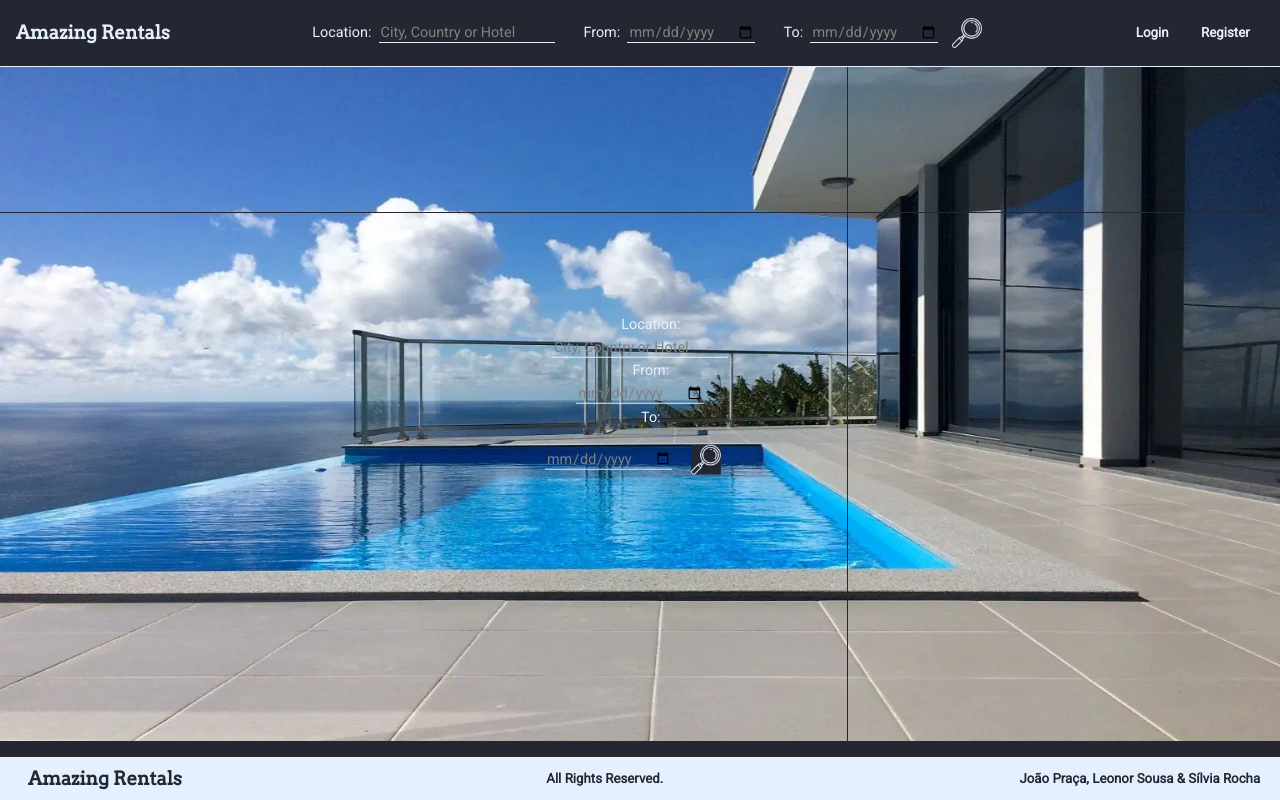
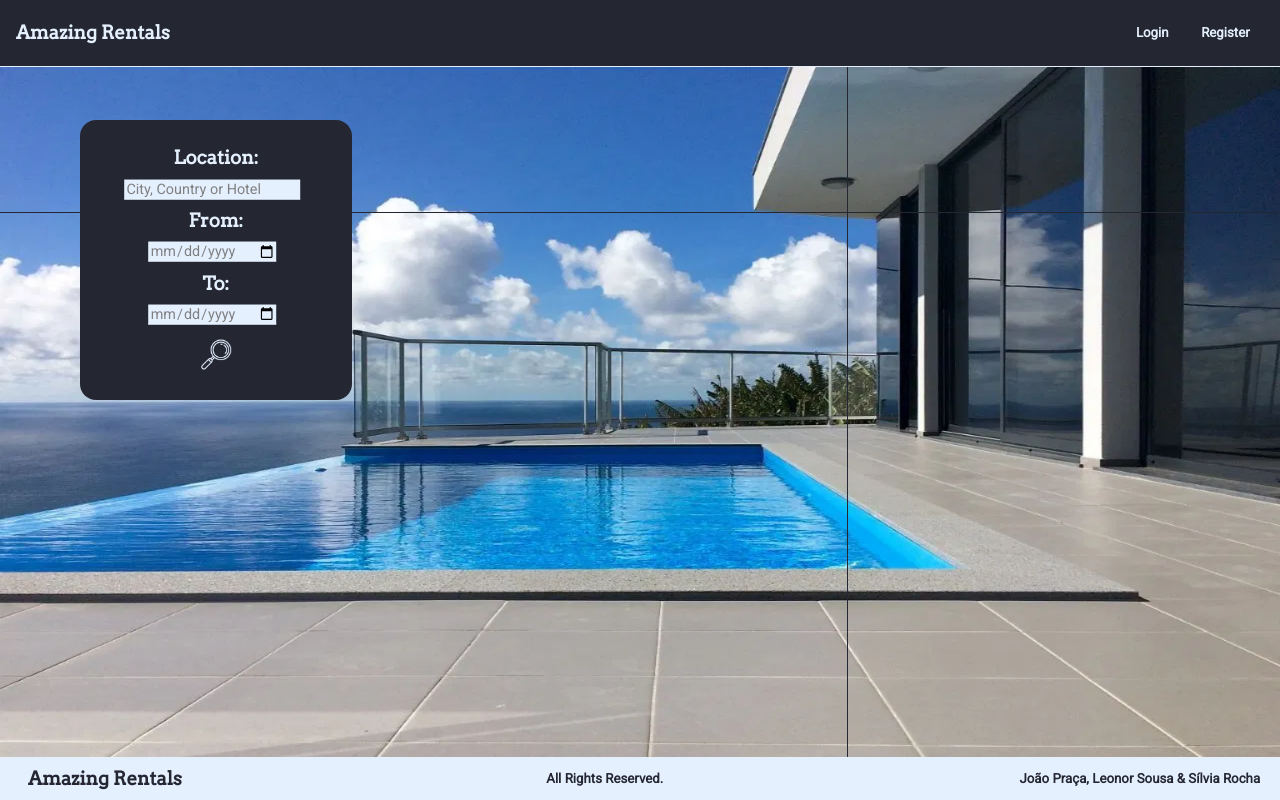
Before and after one commit to jarpraca/LTW_1920, a PHP site: page /homepage.php in a window 1280 px wide. Run offline with PHP 8.4, Linux system fonts and the light colour scheme; some libraries are stand-ins or nearby versions.

Commit message:
Improved homepage

```diff
--- a/addProperty.php
+++ b/addProperty.php
@@ -3,6 +3,8 @@
   $logedin=true;
   if (!isset($_SESSION['user']))
     header( 'Location: homepage.php' );
+
+  $displaySearch = true;
   include('templates/common/header.php');
   $action_form="templates/forms/addProperty_action.php";
 
--- a/editProfile.php
+++ b/editProfile.php
@@ -4,6 +4,7 @@
   if (!isset($_SESSION['user']))
     header( 'Location: homepage.php' );
 
+  $displaySearch = true;
   include('templates/common/header.php');
 
   $action_form="templates/forms/editProfile_action.php";
--- a/editProperty.php
+++ b/editProperty.php
@@ -10,6 +10,7 @@
   if ($_SESSION['user']!=$owner)
     header( 'Location: homepage.php' );
 
+  $displaySearch = true;
   include('templates/common/header.php');
   $action_form="templates/forms/editProperty_action.php?id=" . $_GET['id'];
 
--- a/homepage.php
+++ b/homepage.php
@@ -1,14 +1,17 @@
 <?php
   session_start();
   $logedin=false;
+  $displaySearch = false;
   if (isset($_SESSION['user']))
     $logedin=true;
   include('templates/common/header.php');
 ?>
   <div id="homepage">
-<?php
-  include('templates/common/search.php');
-?>
+    <div class="homepageForm">
+      <?php
+        include('templates/common/search.php');
+      ?>
+    </div>
   </div>
 <?php
   include('templates/common/footer.php');
--- a/layout.css
+++ b/layout.css
@@ -55,7 +55,8 @@ body {
 }
 
 #search_text_input, #dateFrom, #dateTo {
-    margin-right: 0em;
+    margin-right: 1em;
+    margin-left: 0.5em;
 }
 
 #menu li {
@@ -70,7 +71,6 @@ body {
 .footer {
     flex-shrink: 0;
     text-align: center;
-    margin: 1em 0 0 0;
     padding: 0;
     display: flex;
     align-items: center;
--- a/listProperties.php
+++ b/listProperties.php
@@ -6,6 +6,7 @@
   $logedin=true;
   if (!isset($_SESSION['user']))
     header( 'Location: homepage.php' );
+    $displaySearch = true;
 
   include('templates/common/header.php');
 
--- a/listReservations.php
+++ b/listReservations.php
@@ -6,6 +6,7 @@
   $logedin=true;
   if (!isset($_SESSION['user']))
     header( 'Location: homepage.php' );
+    $displaySearch = true;
 
   include('templates/common/header.php');
 
--- a/listReservationsByProperty.php
+++ b/listReservationsByProperty.php
@@ -10,6 +10,7 @@
   if ($_SESSION['user']!=$owner)
     header( 'Location: homepage.php' );
 
+    $displaySearch = true;
 
   include('templates/common/header.php');
 
--- a/listSearch.php
+++ b/listSearch.php
@@ -8,6 +8,7 @@
         $logedin=true;
 
     $action_form = "templates/forms/search_action.php?location=".$_GET['location']."&dateFrom=".$_GET['dateFrom']."&dateTo=".$_GET['dateTo'];
+    $displaySearch = true;
 
     include_once('templates/common/header.php');
 
--- a/login.php
+++ b/login.php
@@ -3,6 +3,8 @@
   $logedin=false;
   if (isset($_SESSION['user']))
     header( 'Location: homepage.php' );
+    $displaySearch = true;
+
   include('templates/common/header.php');
   include('templates/forms/login.php');
   include('templates/common/footer.php');
--- a/register.php
+++ b/register.php
@@ -3,6 +3,8 @@
   $logedin=false;
   if (isset($_SESSION['user']))
         header( 'Location: homepage.php' );
+        $displaySearch = true;
+
   include('templates/common/header.php');
   $action_form="templates/forms/register_action.php";
 
--- a/style.css
+++ b/style.css
@@ -97,7 +97,7 @@ input, select, textarea {
 }
 
 #glass {
-    background: var(--myDarkBlue);
+    background: transparent;
 }
 
 .currency input {
@@ -121,7 +121,7 @@ input, select, textarea {
 
 .verticalForm input, .verticalForm select, .verticalForm textarea {
     background: var(--myDarkBlue);
-    color: var(--myLightBlue);
+    /* color: var(--myLightBlue); */
 }
 
 .search_input {
@@ -130,6 +130,29 @@ input, select, textarea {
     border-bottom-style: solid;
     background-color: transparent;
     color: var(--myLightBlue);
+}
+
+.homepageForm {
+    background: var(--myDarkBlue);
+    width: 17em;
+    height: 35%;
+    position: absolute;
+    top: 15%;
+    left:5em;
+    border-radius: 1em;
+}
+
+.homepageForm .search_input{
+    background-color: var(--myLightBlue);
+    color: var(--myDarkBlue);
+}
+
+.homepageForm h3{
+    color: var(--myLightBlue);
+    font-weight: bold;
+    align-self: flex-start;
+    padding-bottom: 0.5em;
+    padding-top: 0.5em;
 }
 
 #homepage {
--- a/templates/common/header.php
+++ b/templates/common/header.php
@@ -20,7 +20,8 @@
                 <li><a href="homepage.php"><h3>Amazing Rentals</h3></a></li>
                 <li>
                     <?php
-                        include('templates/common/search.php');
+                        if($displaySearch)
+                            include('templates/common/search.php');
                     ?>
                 </li>
                     <?php
--- a/templates/common/search.php
+++ b/templates/common/search.php
@@ -1,9 +1,9 @@
 <form id="search" method="get" action="listSearch.php">
-    <p> Location: </p>
+    <h3> Location: </h3>
     <input class="search_input" type="search" name="location" placeholder="City, Country or Hotel" id="search_text_input" required>
-    <p> From: </p>
+    <h3> From: </h3>
     <input class="search_input" type="date" name="dateFrom" id="dateFrom" required>
-    <p> To: </p>
+    <h3> To: </h3>
     <input class="search_input" type="date" name="dateTo" id="dateTo" required>
     <input type="image" src="images/glass.png" alt="Submit" height="30" id="glass">
 </form>
--- a/viewProperty.php
+++ b/viewProperty.php
@@ -3,6 +3,8 @@
     $logedin=false;
     if (isset($_SESSION['user']))
         $logedin=true;
+    $displaySearch = true;
+
     include('templates/common/header.php');
     include_once('database/connection.php');
     include_once('database/habitations.php');
```
